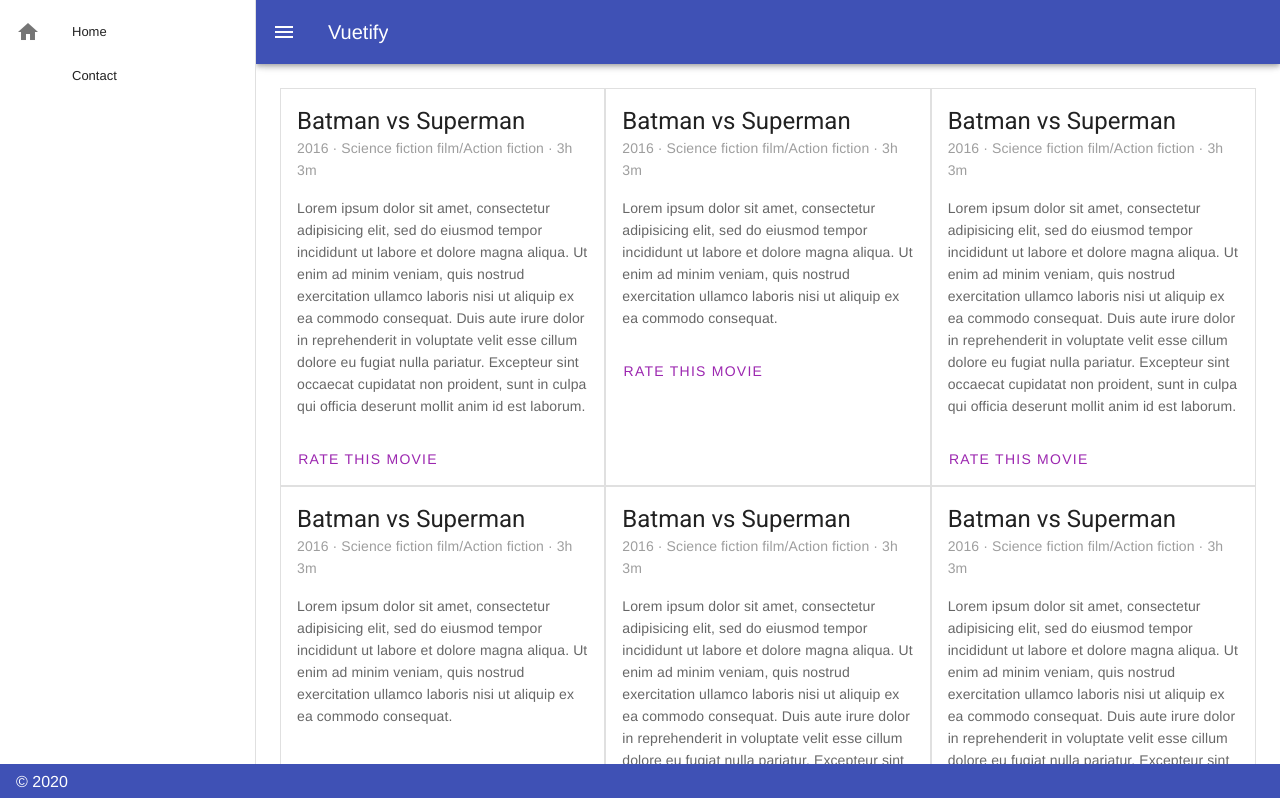
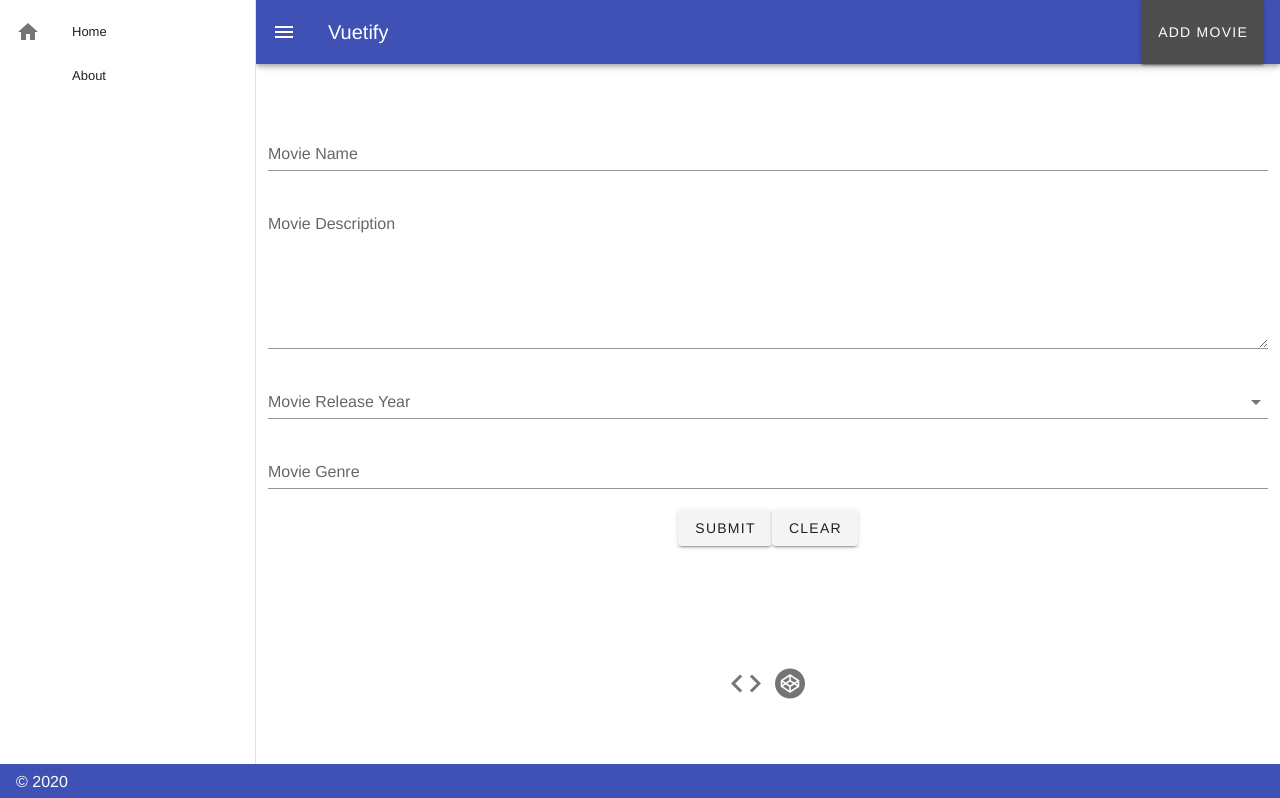
Before and after one commit to alxbarron/movie-rating-app, a Vue app: page /movies/add in a window 1280 px wide. Shown: the top 798 px of the page. Built offline with nearby package versions, Linux system fonts and the light colour scheme.

Commit message:
:construction: Movie view form & routes to add new movies

```diff
--- a/src/App.vue
+++ b/src/App.vue
@@ -24,7 +24,7 @@
             <v-icon>mdi-contact-mail</v-icon>
           </v-list-item-action>
           <v-list-item-content>
-            <v-list-item-title>Contact</v-list-item-title>
+            <v-list-item-title>About</v-list-item-title>
           </v-list-item-content>
         </v-list-item>
       </router-link>
@@ -39,6 +39,10 @@
   >
     <v-app-bar-nav-icon @click.stop="drawer = !drawer" />
     <v-toolbar-title>Vuetify</v-toolbar-title>
+    <v-spacer></v-spacer>
+    <v-toolbar-items class="hidden-sm-and-down">
+      <v-btn flat v-bind:to="{ name: 'AddMovie' }">Add Movie</v-btn>
+  </v-toolbar-items>
   </v-app-bar>
 
   <v-content>
@@ -46,11 +50,8 @@
       class="fill-height"
       fluid
     >
-    <v-row
-        align="center"
-        justify="center"
-      >
-        <v-col class="text-center">
+    <v-row>
+        <v-col>
           <div id="app">
             <router-view/>
           </div>
--- /dev/null
+++ b/src/components/AddMovie.vue
@@ -0,0 +1,62 @@
+<template>
+  <v-form v-model="valid" ref="form" lazy-validation>
+    <v-text-field
+      label="Movie Name"
+      v-model="name"
+      :rules="nameRules"
+      required
+    ></v-text-field>
+    <v-textarea
+      name="input-7-1"
+      label="Movie Description"
+      v-model="description"
+    ></v-textarea>
+    <v-select
+      label="Movie Release Year"
+      v-model="release_year"
+      :items="years"
+    ></v-select>
+    <v-text-field
+      label="Movie Genre"
+      v-model="genre"
+    ></v-text-field>
+    <v-btn
+      @click="submit"
+      :disabled="!valid"
+    >Submit</v-btn>
+    <v-btn @click="clear">Clear</v-btn>
+  </v-form>
+</template>
+
+<script>
+export default {
+  data: () => ({
+    valid: true,
+    name: '',
+    description: '',
+    genre: '',
+    release_year: '',
+    nameRules: [
+      v => !!v || 'Movie name is required',
+    ],
+    select: null,
+    years: [
+      '2019',
+      '2018',
+      '2017',
+      '2016',
+      '2015',
+    ],
+  }),
+  methods: {
+    submit() {
+      if (this.$refs.form.validate()) {
+        // Perform next action
+      }
+    },
+    clear() {
+      this.$refs.form.reset();
+    },
+  },
+};
+</script>
--- a/src/router/index.js
+++ b/src/router/index.js
@@ -1,6 +1,6 @@
 import Vue from 'vue';
 import VueRouter from 'vue-router';
-import Home from '../views/Home.vue';
+
 
 Vue.use(VueRouter);
 
@@ -8,7 +8,7 @@
   {
     path: '/',
     name: 'home',
-    component: Home,
+    component: () => import('../views/Home.vue'),
   },
   {
     path: '/about',
@@ -18,9 +18,15 @@
     // which is lazy-loaded when the route is visited.
     component: () => import(/* webpackChunkName: "about" */ '../views/About.vue'),
   },
+  {
+    path: '/movies/add',
+    name: 'AddMovie',
+    component: () => import('../components/AddMovie'),
+  },
 ];
 
 const router = new VueRouter({
+  mode: 'history',
   routes,
 });
 
```
